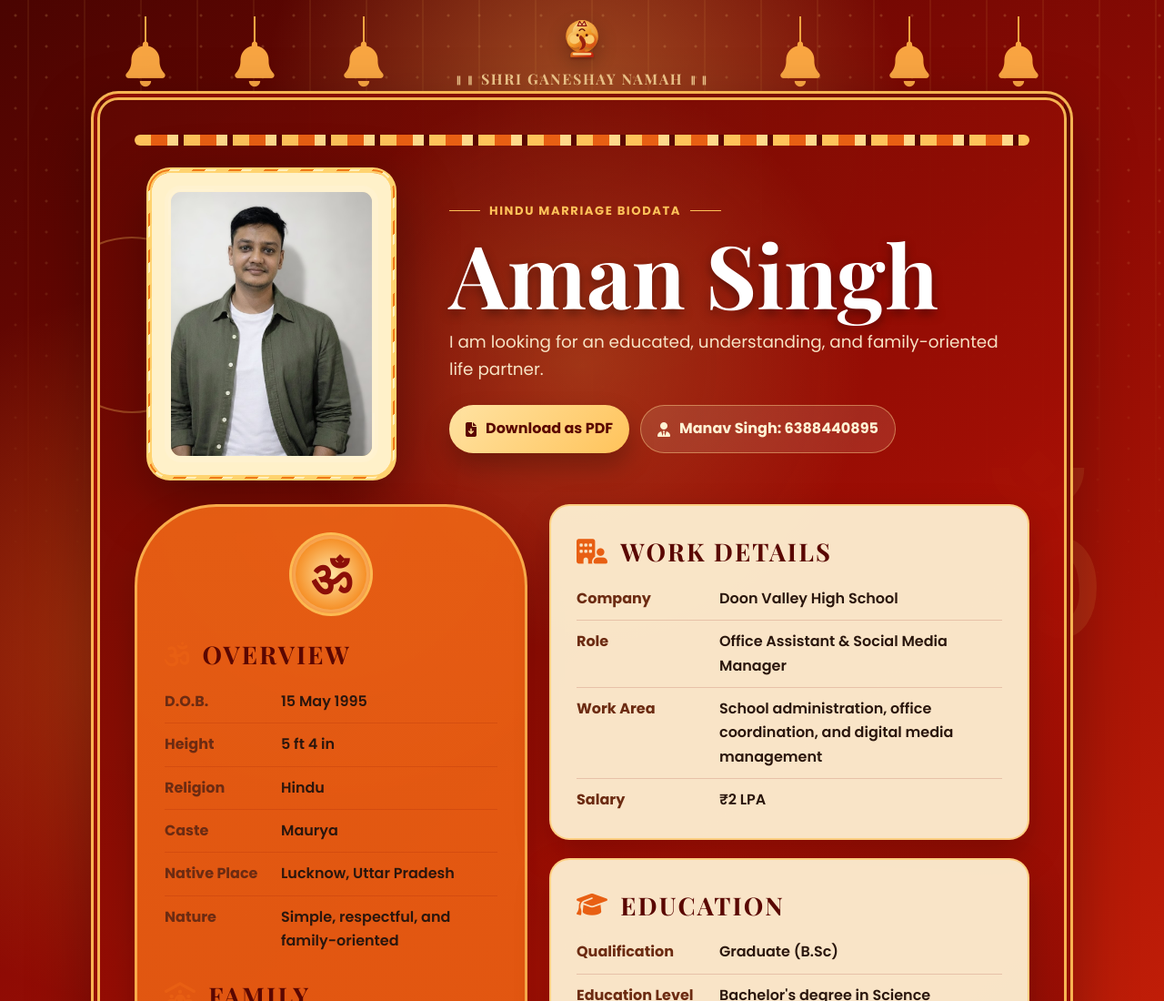
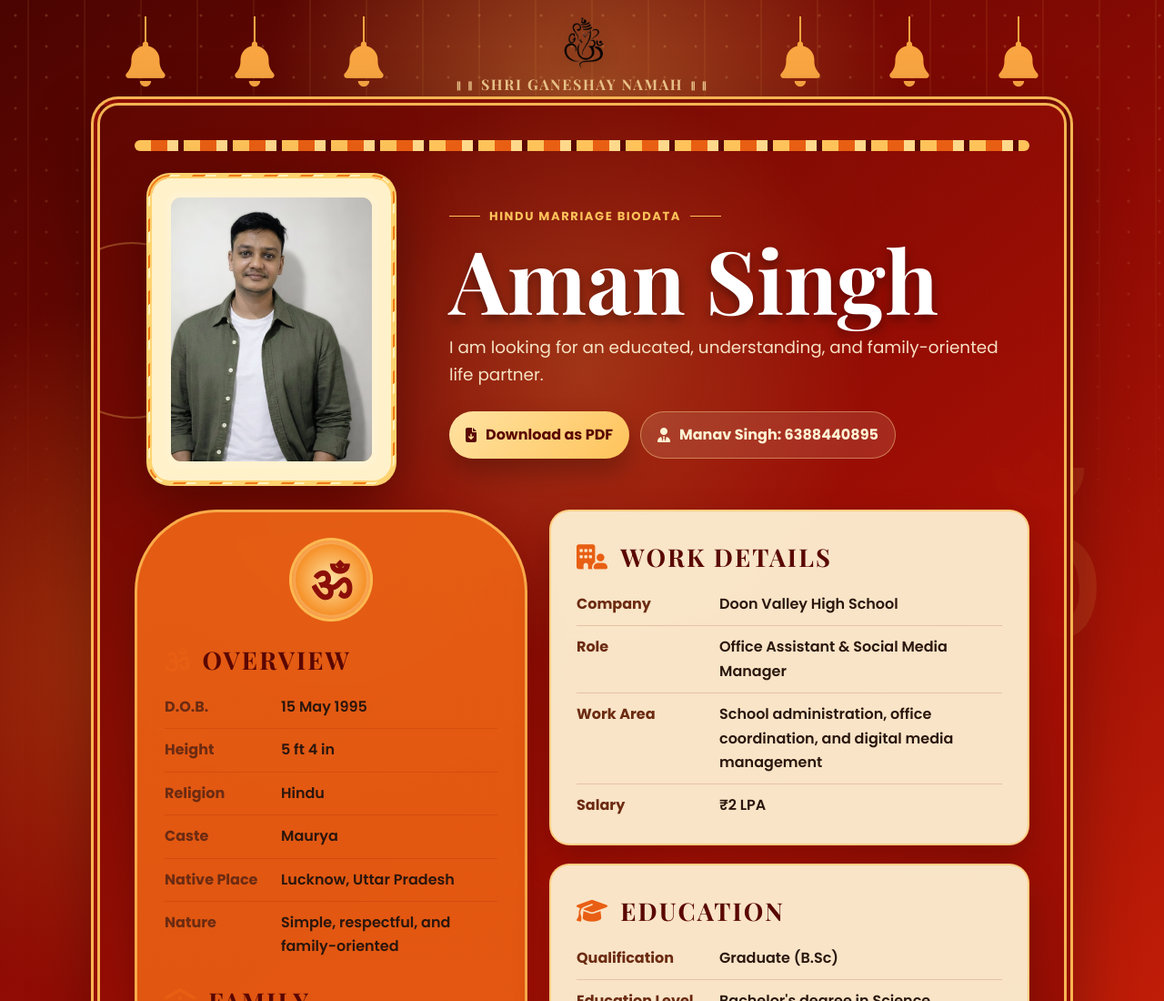
Before and after one commit to websiteh063-hue/aman-singh-biodata, a plain HTML site: page index.html in a window 1280 px wide. Shown: the top 1100 px of the page at 91% size. Drawn offline with nearby package versions, Linux system fonts and the light colour scheme.

Commit message:
Use provided Ganesh idol image

```diff
--- a/index.html
+++ b/index.html
@@ -122,7 +122,7 @@
     }
 
     .ganesh-top-idol {
-      width: clamp(34px, 5vw, 46px);
+      width: clamp(42px, 6vw, 58px);
       height: auto;
       filter: drop-shadow(0 8px 12px rgba(0, 0, 0, 0.28));
     }
@@ -722,7 +722,7 @@
       <span class="bell"><i class="fa-solid fa-bell"></i></span>
       <span class="bell"><i class="fa-solid fa-bell"></i></span>
       <div class="mantra">
-        <img class="ganesh-top-idol" src="assets/ganesh-idol.svg" alt="Lord Ganesh idol" />
+        <img class="ganesh-top-idol" src="assets/ganesh-idol.png" alt="Lord Ganesh idol" />
         <span>&#2405;&#2405; Shri Ganeshay Namah &#2405;&#2405;</span>
       </div>
       <span class="bell"><i class="fa-solid fa-bell"></i></span>
```
Also changed, not shown: assets/ganesh-idol.png (added), assets/ganesh-idol.svg (deleted).
